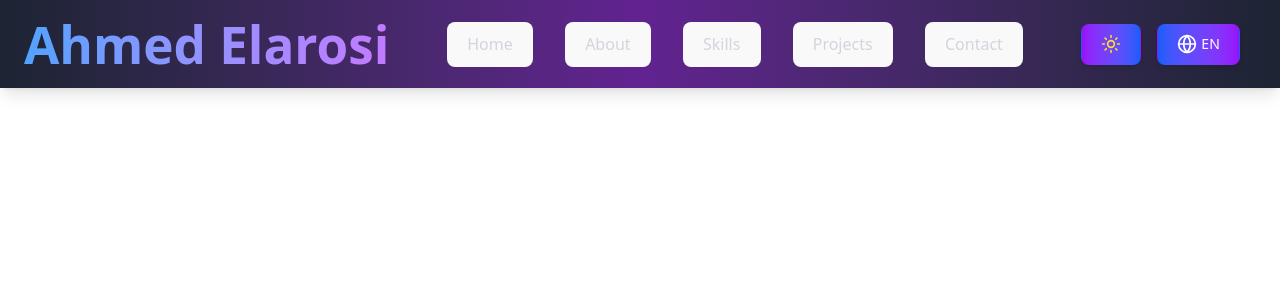
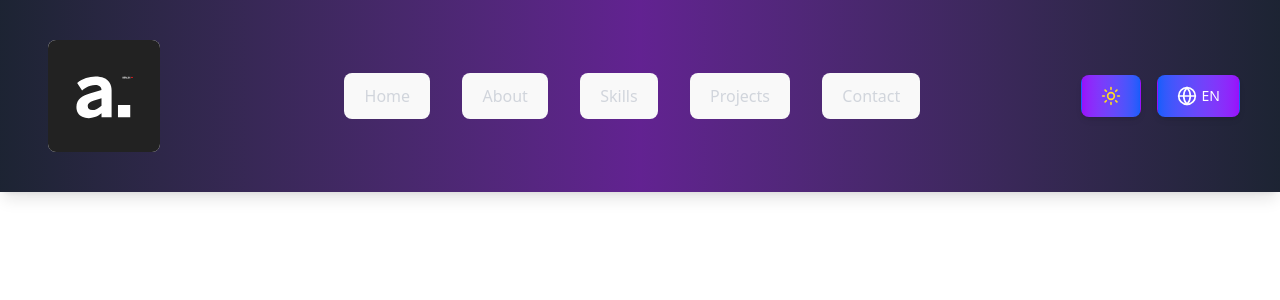
Before and after one commit to ahmed-elarosi/elarosi-portfolio, a React (Vite) app: page / in a window 1280 px wide. Shown: the top 300 px of the page. Built offline with nearby package versions, Linux system fonts and the light colour scheme.

Commit message:
add logo to header

```diff
--- a/package.json
+++ b/package.json
@@ -29,6 +29,8 @@
     "eslint-plugin-react-refresh": "^0.4.24",
     "globals": "^16.5.0",
     "postcss": "^8.5.6",
+    "prettier": "^3.6.2",
+    "prettier-plugin-organize-imports": "^4.3.0",
     "tailwindcss": "^4.0.0",
     "vite": "^7.2.2"
   }
--- a/src/App.jsx
+++ b/src/App.jsx
@@ -1,4 +1,3 @@
-import myLogo from "./assets/black.svg";
 import { ThemeProvider } from "./context/ThemeContext";
 import { LanguageProvider } from "./context/LanguageContext";
 import "./App.css";
--- a/src/components/Header.jsx
+++ b/src/components/Header.jsx
@@ -2,6 +2,7 @@ import React, { useState } from "react";
 import { Moon, Sun, Globe, Menu, X } from "lucide-react";
 import { useTheme } from "../context/ThemeContext";
 import { useLanguage } from "../context/LanguageContext";
+import myLogo from "../assets/black.svg";
 
 const Header = () => {
     const { isDark, toggleTheme } = useTheme();
@@ -24,13 +25,16 @@ const Header = () => {
         >
             <nav className="container mx-auto px-6 py-4">
                 <div className="flex items-center justify-between">
-                    <h1
+                    <a href="/" target="_blank">
+                        <img src={myLogo} className="logo react" alt="My Logo" />
+                    </a>
+                    {/* <h1
                         className={`text-2xl font-bold bg-gradient-to-r ${
                             isDark ? "from-blue-400 to-purple-400" : "from-blue-600 to-purple-600"
                         } bg-clip-text text-transparent`}
                     >
                         Ahmed Elarosi
-                    </h1>
+                    </h1> */}
 
                     {/* Desktop Navigation */}
                     <div className="hidden md:flex items-center space-x-8">
```
Also changed, not shown: 1 other file (tests, documents, lock files or other folders).
